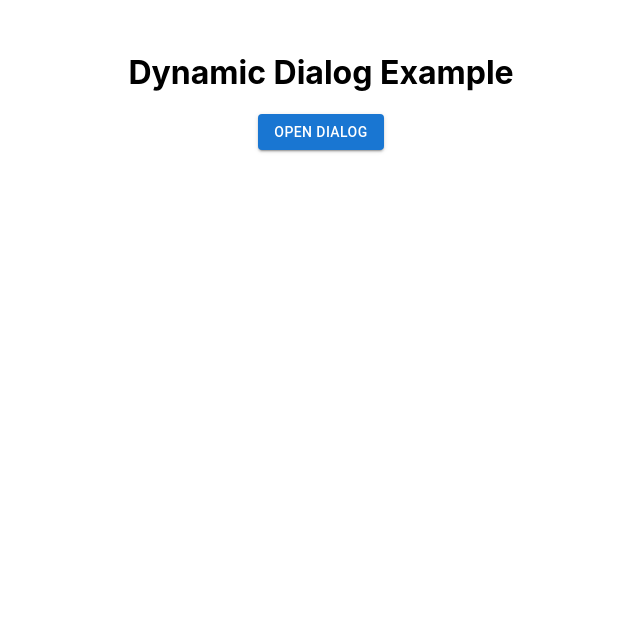
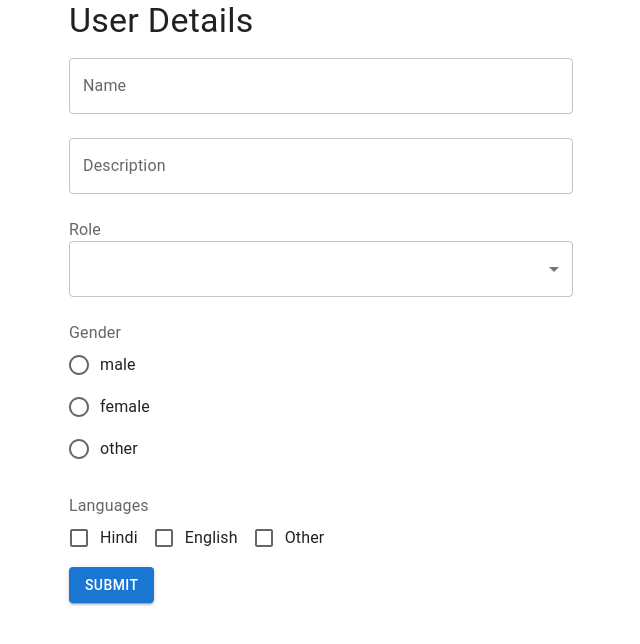
Before and after one commit to Ayuinfra/usefieldarray, a React (Create React App) app: page / in a window 1280 px wide. Shown: the top 644 px of the page, without its empty margins (319-959 px from the left). Built offline with nearby package versions, Linux system fonts and the light colour scheme.

Commit message:
User Details Form Added

```diff
--- a/src/App.tsx
+++ b/src/App.tsx
@@ -1,50 +1,69 @@
-import React, { useState } from 'react';
-import { Button } from '@mui/material';
-import DynamicDialog from './dialogbox/DynamicDialog';
+import React from 'react';
+import ComponentA from './user/component_a/Component_A';
+import { CssBaseline, Container } from '@mui/material';
 
-function App() {
-  const [dialogOpen, setDialogOpen] = useState(false);
+const App: React.FC = () => {
+  return (
+    <React.Fragment>
+      <CssBaseline />
+      <Container maxWidth="sm">
+        <ComponentA />
+      </Container>
+    </React.Fragment>
+  );
+};
 
-  const handleOpenDialog = () => {
-    setDialogOpen(true);
-  };
+export default App;
 
-  const handleCloseDialog = () => {
-    setDialogOpen(false);
-  };
+// import React, { useState } from 'react';
+// import { Button } from '@mui/material';
+// import DynamicDialog from './dialogbox/DynamicDialog';
 
-  const handleSave = (data: string) => {
-    console.log("Data:", data);
-  };
+// function App() {
+//   const [dialogOpen, setDialogOpen] = useState(false);
 
-  const openDialogButton = (
-    <Button variant="contained" color="primary" onClick={handleOpenDialog}>
-      Open Dialog
-    </Button>
-  );
-
-  return (
-    <div style={{ padding: '2rem', textAlign: 'center' }}>
-      <h1>Dynamic Dialog Example</h1>
-      {openDialogButton}
-      <DynamicDialog
-        open={dialogOpen}
-        onClose={handleCloseDialog}
-        heading="Custom Heading"
-
-        actionBtnTitle='Save'
-        closeBtnTitle='Cancel'
-        onSave={handleSave} // Pass the handleSave function as a prop
-      />
-
-      {/* <PrimaryButton
-          title='Add'
-          onClick={()=>handleSave("data")}
-      /> */}
-    </div>
+//   const handleOpenDialog = () => {
+//     setDialogOpen(true);
+//   };
 
 
-  );
-}
 
-export default App;
+//   const handleCloseDialog = () => {
+//     setDialogOpen(false);
+//   };
+
+//   const handleSave = (data: string) => {
+//     console.log("Data:", data);
+//   };
+
+//   const openDialogButton = (
+//     <Button variant="contained" color="primary" onClick={handleOpenDialog}>
+//       Open Dialog
+//     </Button>
+//   );
+
+//   return (
+//     <div style={{ padding: '2rem', textAlign: 'center' }}>
+//       <h1>Dynamic Dialog Example</h1>
+//       {openDialogButton}
+//       <DynamicDialog
+//         open={dialogOpen}
+//         onClose={handleCloseDialog}
+//         heading="Custom Heading"
+
+//         actionBtnTitle='Save'
+//         closeBtnTitle='Cancel'
+//         onSave={handleSave} // Pass the handleSave function as a prop
+//       />
+
+//       {/* <PrimaryButton
+//           title='Add'
+//           onClick={()=>handleSave("data")}
+//       /> */}
+//     </div>
+
+
+//   );
+// }
+
+// export default App;
--- a/src/dialogbox/DynamicDialog.tsx
+++ b/src/dialogbox/DynamicDialog.tsx
@@ -59,7 +59,7 @@ const DynamicDialog: React.FC<DynamicDialogProps> = ({
       </DialogContent>
       <DialogActions>
         {closeBtnTitle && <PrimaryButton title={closeBtnTitle} onClick={onClose} />}
-        <PrimaryButton title={actionBtnTitle} onClick={()=>  onSave(componentData)} />
+        <PrimaryButton title={actionBtnTitle} onClick={() => onSave(componentData)} />
       </DialogActions>
     </Dialog>
   );
--- /dev/null
+++ b/src/user/component_a/Component_A.tsx
@@ -0,0 +1,18 @@
+import React from 'react';
+import { Container, Typography } from '@mui/material';
+import ComponentB from '../component_b/Component_B';
+
+const ComponentA: React.FC = () => {
+  const handleFormSubmit = (data: any) => {
+    console.log(data);
+  };
+
+  return (
+    <Container>
+      <Typography variant="h4">User Details</Typography>
+      <ComponentB onSubmit={handleFormSubmit} />
+    </Container>
+  );
+};
+
+export default ComponentA;
--- /dev/null
+++ b/src/user/component_b/Component_B.tsx
@@ -0,0 +1,80 @@
+import React from 'react';
+import { useForm, UseFormReturn } from 'react-hook-form';
+import { Button } from '@mui/material';
+import ControlledTextField from './ControlledTextField';
+import ControlledDropdown from './ControlledDropdown';
+import ControlledRadioGroup from './ControlledRadioGroup';
+import ControlledCheckboxGroup from './ControlledCheckBoxGroup';
+
+interface ComponentBProps {
+  onSubmit: (data: FormValues) => void;
+}
+
+interface FormValues {
+  name: string;
+  description: string;
+  role: string;
+  gender: string;
+  languages: string[];
+}
+
+const ComponentB: React.FC<ComponentBProps> = ({ onSubmit }) => {
+  const {
+    handleSubmit,
+    control,
+    // eslint-disable-next-line no-empty-pattern
+    formState: { },
+  }: UseFormReturn<FormValues> = useForm<FormValues>();
+
+  return (
+    <form onSubmit={handleSubmit(onSubmit)}>
+      <ControlledTextField
+        control={control}
+        name="name"
+        rules={{ required: 'Name is required' }}
+      />
+
+      <ControlledTextField
+        control={control}
+        name="description"
+        rules={{ required: 'Description is required' }}
+      />
+
+      <ControlledDropdown
+        control={control}
+        name="role"
+        label="Role"
+        rules={{ required: 'Role is required' }}
+      />
+
+      <ControlledRadioGroup
+        control={control}
+        name="gender"
+        options={['male', 'female', 'other']}
+        label="Gender"
+        rules={{ required: 'Gender is required' }}
+      />
+
+      <ControlledCheckboxGroup
+        control={control}
+        name="languages"
+        options={['hindi', 'english', 'other']}
+        label="Languages"
+        rules={{
+          validate: (value: string[]) => {
+            if (value.length === 0) {
+              return 'At least one language is required';
+            }
+            return undefined;
+          },
+        }}
+      />
+
+      <Button type="submit" variant="contained" color="primary">
+        Submit
+      </Button>
+    </form>
+  );
+};
+
+export default ComponentB;
--- /dev/null
+++ b/src/user/component_b/ControlledCheckBoxGroup.tsx
@@ -0,0 +1,49 @@
+import React from 'react';
+import { Controller, Control, useForm } from 'react-hook-form';
+import { FormControl, FormLabel, Checkbox, FormControlLabel, FormHelperText } from '@mui/material';
+
+interface FormValues {
+    name: string;
+    description: string;
+    role: string;
+    gender: string;
+    languages: string[];
+}
+
+
+interface ControlledCheckboxGroupProps {
+    control: Control<any>;
+    name: keyof FormValues;
+    options: string[];
+    label: string;
+    rules?: Record<string, any>;
+}
+
+const ControlledCheckboxGroup: React.FC<ControlledCheckboxGroupProps> = ({ control, name, options, label, rules }) => {
+    const { formState: { errors } } = useForm<FormValues>();
+
+    return (
+        <FormControl fullWidth margin="normal" error={!!errors?.[name]}>
+            <FormLabel component="legend">{label}</FormLabel>
+            <Controller
+                name={name}
+                control={control}
+                rules={rules}
+                render={({ field }) => (
+                    <div>
+                        {options.map((option) => (
+                            <FormControlLabel
+                                key={option}
+                                control={<Checkbox {...field} value={option} />}
+                                label={option.charAt(0).toUpperCase() + option.slice(1)}
+                            />
+                        ))}
+                    </div>
+                )}
+            />
+            {errors?.[name] && <FormHelperText>{errors[name]?.message}</FormHelperText>}
+        </FormControl>
+    );
+};
+
+export default ControlledCheckboxGroup;
--- /dev/null
+++ b/src/user/component_b/ControlledDropdown.tsx
@@ -0,0 +1,42 @@
+import React from 'react';
+import { Controller, Control, useForm } from 'react-hook-form';
+import { FormControl, FormLabel, Select, MenuItem, FormHelperText } from '@mui/material';
+
+interface FormValues {
+    name: string;
+    description: string;
+    role: string;
+    gender: string;
+    languages: string[];
+}
+
+interface ControlledSelectProps {
+    control: Control<FormValues>;
+    name: keyof FormValues;
+    label: string;
+    rules?: Record<string, any>;
+}
+
+const ControlledDropdown: React.FC<ControlledSelectProps> = ({ control, name, label, rules }) => {
+    const { formState: { errors } } = useForm<FormValues>();
+
+    return (
+        <FormControl fullWidth variant="outlined" margin="normal" error={!!rules?.required && !!errors?.[name]}>
+            <FormLabel component="legend">{label}</FormLabel>
+            <Controller
+                name={name}
+                control={control}
+                rules={rules}
+                render={({ field }) => (
+                    <Select {...field} label={`Select ${label}`}>
+                        <MenuItem value="admin">Admin</MenuItem>
+                        <MenuItem value="subadmin">Sub Admin</MenuItem>
+                    </Select>
+                )}
+            />
+            {errors?.[name] && <FormHelperText>{errors[name]?.message}</FormHelperText>}
+        </FormControl>
+    );
+};
+
+export default ControlledDropdown;
--- /dev/null
+++ b/src/user/component_b/ControlledRadioGroup.tsx
@@ -0,0 +1,47 @@
+import React from 'react';
+import { Controller, Control, useForm } from 'react-hook-form';
+import { FormControl, FormLabel, RadioGroup, FormControlLabel, Radio, FormHelperText } from '@mui/material';
+
+interface FormValues {
+    name: string;
+    description: string;
+    role: string;
+    gender: string;
+    languages: string[];
+}
+
+interface ControlledRadioGroupProps {
+    control: Control<FormValues>;
+    name: keyof FormValues;
+    options: string[];
+    label: string;
+    rules?: Record<string, any>;
+}
+
+const ControlledRadioGroup: React.FC<ControlledRadioGroupProps> = ({ control, name, options, label, rules }) => {
+    const { formState: { errors } } = useForm<FormValues>();
+
+    return (
+        <FormControl fullWidth margin="normal" error={!!errors?.[name]}>
+            <FormLabel component="legend">{label}</FormLabel>
+            <Controller
+                name={name}
+                control={control}
+                rules={rules}
+                render={({ field }) => (
+                    <RadioGroup
+                        value={field.value}
+                        onChange={field.onChange}
+                    >
+                        {options.map((value) => (
+                            <FormControlLabel key={value} value={value} control={<Radio />} label={value} />
+                        ))}
+                    </RadioGroup>
+                )}
+            />
+            {errors?.[name] && <FormHelperText>{errors[name]?.message}</FormHelperText>}
+        </FormControl>
+    );
+};
+
+export default ControlledRadioGroup;
--- /dev/null
+++ b/src/user/component_b/ControlledTextField.tsx
@@ -0,0 +1,38 @@
+import React from 'react';
+import { Controller, Control } from 'react-hook-form';
+import { TextField } from '@mui/material';
+
+interface FormValues {
+    name: string;
+    description: string;
+    role: string;
+    gender: string;
+    languages: string[];
+}
+
+interface ControlledTextFieldProps {
+    control: Control<FormValues>;
+    name: keyof FormValues;
+    rules?: Record<string, any>;
+}
+
+const ControlledTextField: React.FC<ControlledTextFieldProps> = ({ control, name, rules }) => (
+    <Controller
+        name={name}
+        control={control}
+        rules={rules}
+        render={({ field, fieldState }) => (
+            <TextField
+                label={name.charAt(0).toUpperCase() + name.slice(1)}
+                variant="outlined"
+                margin="normal"
+                fullWidth
+                error={!!fieldState.error}
+                helperText={fieldState.error?.message}
+                {...field}
+            />
+        )}
+    />
+);
+
+export default ControlledTextField;
```
Lines whose indentation alone changed are shown as unchanged.
